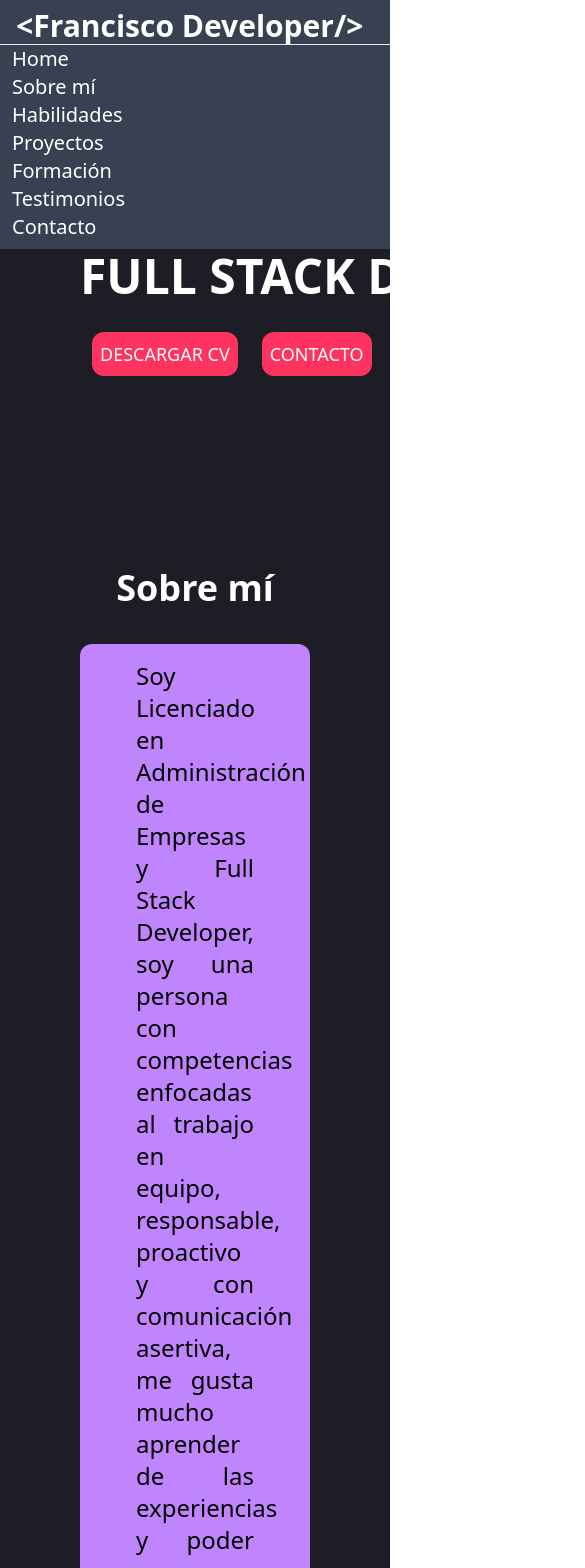
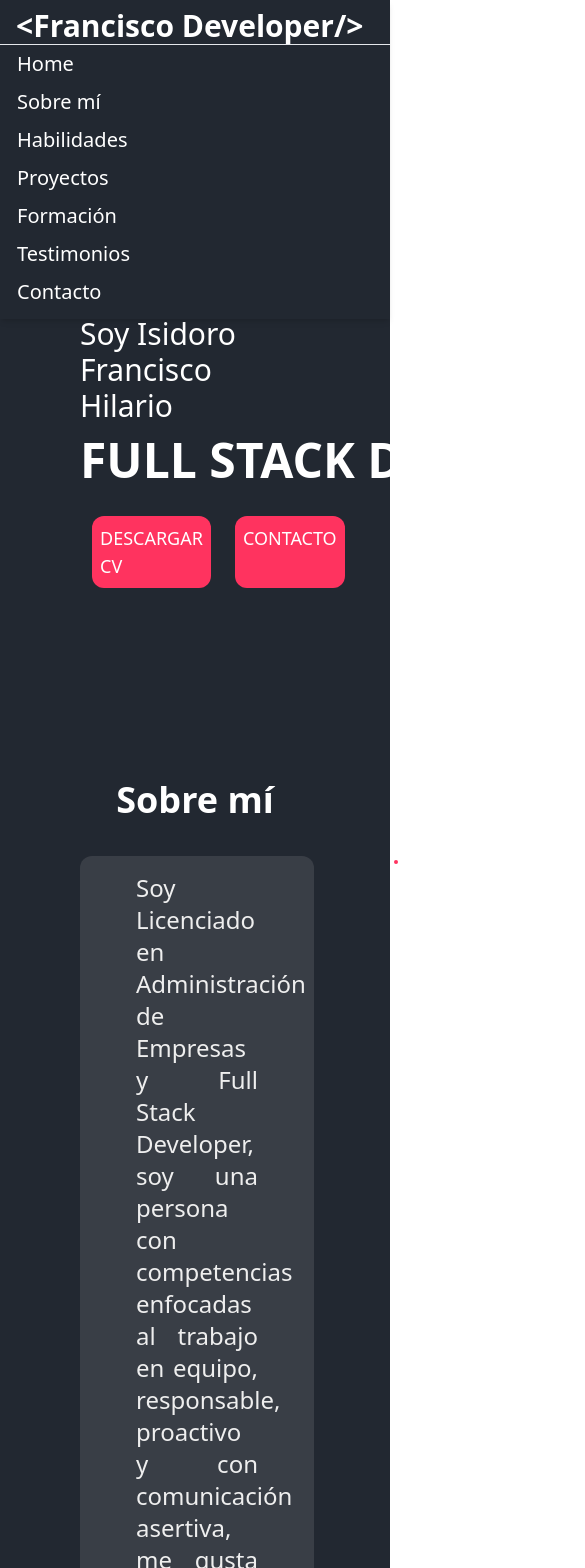
Before and after one commit to FranciscoHIDev/Portafolio, a React (Vite) app in the folder client/: page / in a window 390 px wide. Shown: the top 1568 px of the page, 585 px wide, since content can reach past the window. Built offline with nearby package versions, Linux system fonts and the light colour scheme.

Commit message:
css navbar, projects

```diff
--- /dev/null
+++ b/client/src/components/ButtonScroll/ButtonScroll.jsx
@@ -0,0 +1,22 @@
+import React from "react";
+import { BiChevronUp } from "react-icons/bi";
+
+function ButtonScroll() {
+  const handleClick = () => {
+    window.scrollTo({ top: 0, behavior: "smooth" });
+  };
+  return (
+    <React.Fragment>
+      <div className="bg-background justify-end flex pr-6 ">
+        <button
+          onClick={handleClick}
+          className="  bg-primary w-10 h-10 flex justify-center items-center rounded-full "
+        >
+          <BiChevronUp className="text-[#EEEEEE] text-4xl" />
+        </button>
+      </div>
+    </React.Fragment>
+  );
+}
+
+export default ButtonScroll;
--- a/client/src/components/Footer/Footer.jsx
+++ b/client/src/components/Footer/Footer.jsx
@@ -11,7 +11,7 @@ import { Link } from "react-router-dom";
 function Footer() {
   return (
     <div className="flex flex-row py-12 bg-background  justify-between">
-      <div className="flex text-white font-bold text-xl ml-20">
+      <div className="flex text-[#EEEEEE] font-bold text-xl ml-20">
         <p>Copyright © 2023 Coded with</p>
         <span>
           <MdFavorite className="text-2xl mx-2 mt-1 text-primary" />
--- a/client/src/components/NavBar/NavBar.jsx
+++ b/client/src/components/NavBar/NavBar.jsx
@@ -4,7 +4,7 @@ import { Link } from "react-scroll";
 
 function NavBar() {
   return (
-    <div className=" flex bg-gray-700 w-full fixed">
+    <div className=" flex  w-full fixed bg-background shadow-md">
       <div className="container mx-auto m-2 ">
         <div className="sm:flex justify-around">
           <Link
@@ -14,52 +14,54 @@ function NavBar() {
             {"<Francisco Developer/>"}
           </Link>
           <ul className="text-white sm:self-center text-xl border-t sm:border-none">
-            <li className="sm:inline-block">
-              <Link to="home" className="p-3 hover:text-white cursor-pointer">
+            <li className="sm:inline-block ">
+              <button className=" focus:bg-primary rounded-lg hover:bg-primary p-[5px]">
+                <Link to="home" className="p-3">
                   Home
                 </Link>
+              </button>
             </li>
             <li className="sm:inline-block">
-              <Link to="about" className="p-3 hover:text-white cursor-pointer">
+              <button className=" focus:bg-primary rounded-lg hover:bg-primary p-[5px]">
+                <Link to="about" className="p-3">
                   Sobre mí
                 </Link>
+              </button>
             </li>
             <li className="sm:inline-block">
-              <Link to="skills" className="p-3 hover:text-white cursor-pointer">
+              <button className=" focus:bg-primary rounded-lg hover:bg-primary p-[5px]">
+                <Link to="skills" className="p-3">
                   Habilidades
                 </Link>
+              </button>
             </li>
             <li className="sm:inline-block">
-              <Link
-                to="projects"
-                className="p-3 hover:text-white cursor-pointer"
-              >
+              <button className=" focus:bg-primary rounded-lg hover:bg-primary p-[5px]">
+                <Link to="projects" className="p-3">
                   Proyectos
                 </Link>
+              </button>
             </li>
             <li className="sm:inline-block">
-              <Link
-                to="education"
-                className="p-3 hover:text-white cursor-pointer"
-              >
+              <button className=" focus:bg-primary rounded-lg hover:bg-primary p-[5px]">
+                <Link to="education" className="p-3">
                   Formación
                 </Link>
+              </button>
             </li>
             <li className="sm:inline-block">
-              <Link
-                to="testimonials"
-                className="p-3 hover:text-white cursor-pointer"
-              >
+              <button className=" focus:bg-primary rounded-lg hover:bg-primary p-[5px]">
+                <Link to="testimonials" className="p-3">
                   Testimonios
                 </Link>
+              </button>
             </li>
             <li className="sm:inline-block">
-              <Link
-                to="contact"
-                className="p-3 hover:text-white cursor-pointer"
-              >
+              <button className=" focus:bg-primary rounded-lg hover:bg-primary p-[5px]">
+                <Link to="contact" className="p-3">
                   Contacto
                 </Link>
+              </button>
             </li>
           </ul>
         </div>
--- a/client/src/pages/About/About.jsx
+++ b/client/src/pages/About/About.jsx
@@ -3,22 +3,30 @@ import React from "react";
 function About() {
   return (
     <React.Fragment>
-      <div className=" flex flex-col bg-[#1d1d25] py-20" id="about">
+      <div className=" flex flex-col bg-background py-20" id="about">
         <div className="flex flex-col text-white pb-5">
           <p className="text-center text-4xl font-bold ">Sobre mí</p>
         </div>
-
-        <div className="bg-purple-400 rounded-xl  my-4 p-4 mx-20">
-          <p className="text-2xl text-justify px-10">
-            Soy Licenciado en Administración de Empresas y Full Stack Developer,
-            soy una persona con competencias enfocadas al trabajo en equipo,
-            responsable, proactivo y con comunicación asertiva, me gusta mucho
-            aprender de las experiencias y poder crecer profesionalmente, estoy
-            abierto a nuevos retos, me apasiona mucho la tecnología es por lo
-            inicie esta nueva etapa en el desarrollo web y curse un bootcamp en
-            Henry, actualmente sigo capacitandome y aprendiendo nuevas
-            herramientas.
-          </p>
+        <div className="flex flex-row">
+          <div className="bg-cards rounded-xl  my-4 p-4 mx-20 w-[60%]">
+            <p className="text-2xl text-justify px-10 text-[#EEEEEE]">
+              Soy Licenciado en Administración de Empresas y Full Stack
+              Developer, soy una persona con competencias enfocadas al trabajo
+              en equipo, responsable, proactivo y con comunicación asertiva, me
+              gusta mucho aprender de las experiencias y poder crecer
+              profesionalmente, estoy abierto a nuevos retos, me apasiona mucho
+              la tecnología es por lo inicie esta nueva etapa en el desarrollo
+              web y curse un bootcamp en Henry, actualmente sigo capacitandome y
+              aprendiendo nuevas herramientas.
+            </p>
+          </div>
+          <div className="mt-5">
+            <img
+              className="rounded-full w-[250px] border-solid border-2 border-primary"
+              src="https://res.cloudinary.com/duaysiozi/image/upload/v1681013244/105096858_b4josv.png"
+              alt="profile"
+            />
+          </div>
         </div>
       </div>
     </React.Fragment>
--- a/client/src/pages/Education/Education.jsx
+++ b/client/src/pages/Education/Education.jsx
@@ -5,19 +5,19 @@ import henry from "../../assets/images/henrylogo.png";
 function Education() {
   return (
     <React.Fragment>
-      <div className="flex flex-col bg-[#1d1d25] py-20" id="education">
+      <div className="flex flex-col bg-background py-20" id="education">
         <div className="flex flex-col text-white  items-center">
           <div className="mb-10">
             <p className="text-center text-4xl font-bold">Formación</p>
           </div>
           <div className="flex flex-row">
-            <div className="bg-gray-500  p-3 rounded-xl m-3 w-44 items-center text-center">
+            <div className="bg-cards  p-3 rounded-xl m-3 w-44 items-center text-center">
               <img src={uia} alt="logo" />
               <h3>Universidad Istmo Americana</h3>
               <p>Licenciatura en Administración de Empresas</p>
               <p>2010-2014</p>
             </div>
-            <div className="bg-gray-500  p-3 rounded-xl m-3 w-44 items-center text-center">
+            <div className="bg-cards  p-3 rounded-xl m-3 w-44 items-center text-center">
               <img src={henry} alt="logo" />
               <h3>HENRY</h3>
               <p>Full Stack Developer</p>
--- a/client/src/pages/Home/Home.jsx
+++ b/client/src/pages/Home/Home.jsx
@@ -4,7 +4,7 @@ function Home() {
   return (
     <React.Fragment>
       <div className="flex flex-row py-20 bg-background" id="home">
-        <div className="flex flex-col ml-20 text-white mt-20 mr-40">
+        <div className="flex flex-col ml-20 text-white mt-40 mr-40 w-[40%]">
           <p className="text-2xl mb-3 text-primary">¡Hola! Bienvedin@</p>
           <p className="text-3xl mb-3"> Soy Isidoro Francisco Hilario</p>
           <h1 className="text-5xl font-bold block animate-typing overflow-hidden whitespace-nowrap">
@@ -26,11 +26,10 @@ function Home() {
             </Link>
           </div>
         </div>
-        <div className="mt-20">
+        <div>
           <img
-            className="rounded-full w-[250px] border-solid border-2 border-primary"
-            src="https://res.cloudinary.com/duaysiozi/image/upload/v1681013244/105096858_b4josv.png"
-            alt="profile"
+            src="https://res.cloudinary.com/duaysiozi/image/upload/v1681150534/pick-Linux-removebg-preview_1_dlayfx.png"
+            alt="image"
           />
         </div>
       </div>
--- a/client/src/pages/Skills/Skills.jsx
+++ b/client/src/pages/Skills/Skills.jsx
@@ -13,7 +13,7 @@ import node from "../../assets/images/node.png";
 function Skills() {
   return (
     <React.Fragment>
-      <div className="flex flex-col bg-[#1d1d25] py-20" id="skills">
+      <div className="flex flex-col bg-background py-20" id="skills">
         <div className="flex flex-col text-white items-center">
           <p className="pb-4 text-center text-4xl font-bold">Habilidades</p>
 
--- a/client/src/pages/Testimonials/Testimonials.jsx
+++ b/client/src/pages/Testimonials/Testimonials.jsx
@@ -5,13 +5,13 @@ import { Link } from "react-router-dom";
 function Testimonials() {
   return (
     <React.Fragment>
-      <div className="flex flex-col bg-[#1d1d25]" id="testimonials">
+      <div className="flex flex-col bg-background" id="testimonials">
         <div className="flex flex-col text-white items-center">
           <div className="mb-10">
             <p className="text-center text-4xl font-bold">Testimonios</p>
           </div>
           <div className="flex flex-row mx-10">
-            <div className="flex flex-col bg-slate-700   rounded-xl w-[450px] p-6 items-center mr-8">
+            <div className="flex flex-col bg-cards   rounded-xl w-[450px] p-6 items-center mr-8">
               <img
                 className="w-20 h-20 rounded-full items-center"
                 src="https://media.licdn.com/dms/image/D4E35AQGXBtCBhpNixw/profile-framedphoto-shrink_200_200/0/1680011008516?e=1681351200&v=beta&t=f9KO7uJFSKeH0_xFONmyt5d1vYIEAhX75Y2fe1QpY6c"
@@ -41,7 +41,7 @@ function Testimonials() {
                 </Link>
               </div>
             </div>
-            <div className="flex flex-col bg-slate-700   rounded-xl w-[450px] p-6 items-center mr-8">
+            <div className="flex flex-col bg-cards   rounded-xl w-[450px] p-6 items-center mr-8">
               <img
                 className="w-20 h-20 rounded-full items-center"
                 src="https://media.licdn.com/dms/image/D4E35AQGXBtCBhpNixw/profile-framedphoto-shrink_200_200/0/1680011008516?e=1681351200&v=beta&t=f9KO7uJFSKeH0_xFONmyt5d1vYIEAhX75Y2fe1QpY6c"
--- a/client/tailwind.config.cjs
+++ b/client/tailwind.config.cjs
@@ -6,8 +6,10 @@ module.exports = {
       colors: {
         primary: "#ff335f",
         secondary: "#ff1447",
-        menu: "",
-        background: "#1d1d25"
+        menu: "#212b38",
+        background: "#222831",
+        cards: "#393E46"
+
       },
       animation: {
         typing: "typing 7s steps(20), blink .5s step-end infinite alternate",
```
Also changed, not shown: client/src/pages/Contact/Contact.jsx (+6 -6 lines), client/src/pages/Projects/Projects.jsx (+22 -15 lines), client/src/routes/RoutesApp.jsx (+5 -3 lines). Lines whose indentation alone changed are shown as unchanged.
